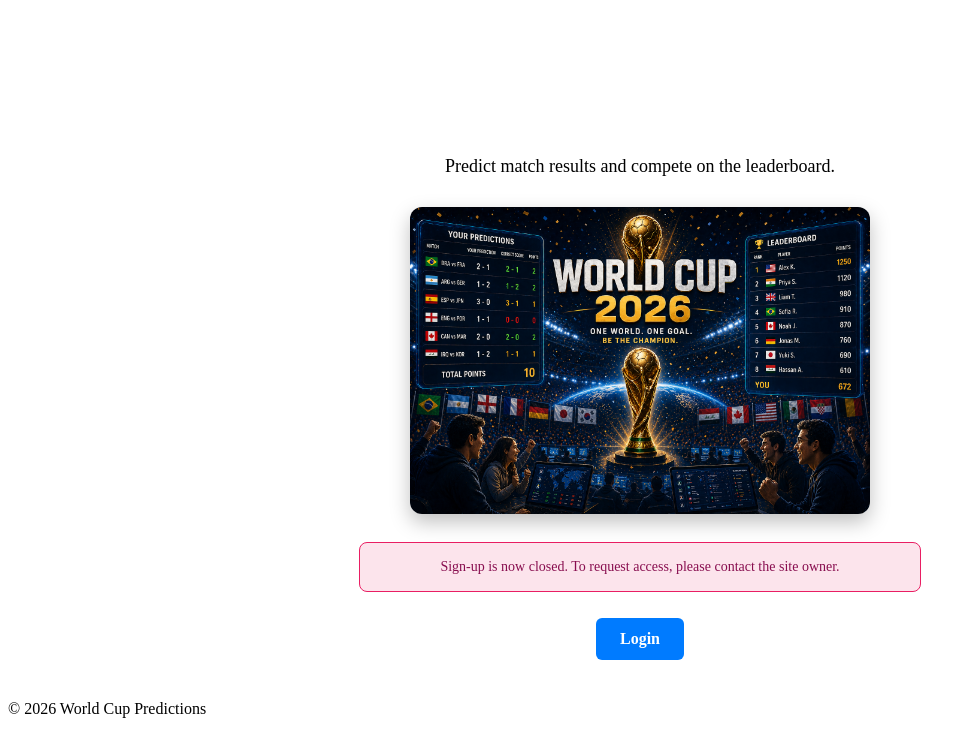
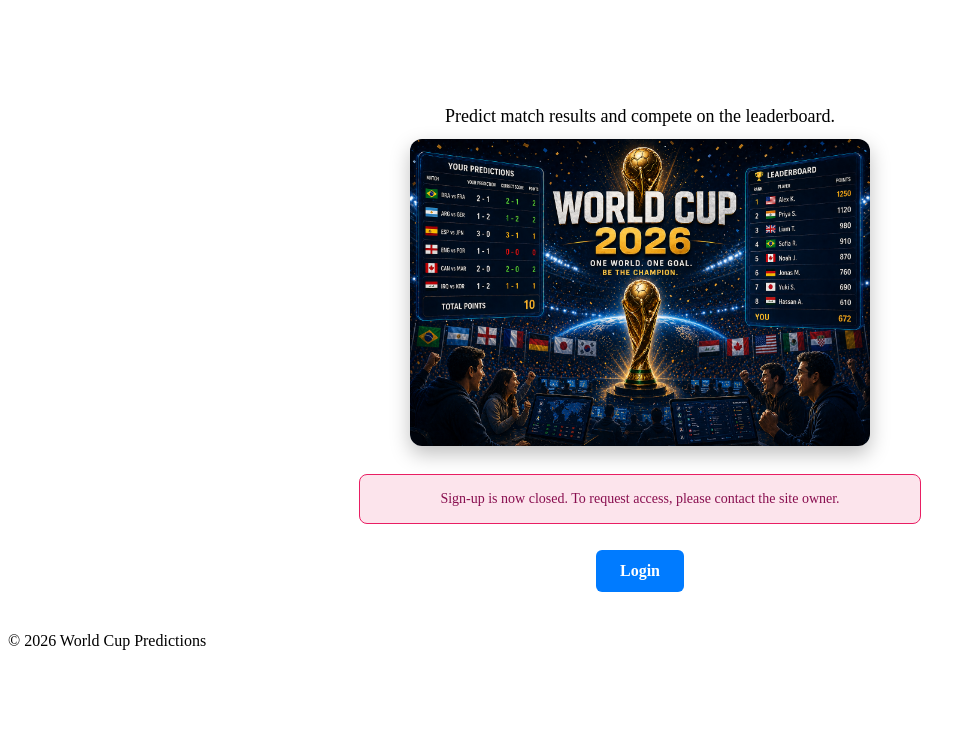
Before and after one commit to jalankmd/world_cup_prediction_website, a Flask app: page / in a window 1280 px wide. Shown: the part 50-800 px from the top of the page, without its empty margins (0-976 px from the left). Run offline with Flask 3, Linux system fonts and the light colour scheme.

Commit message:
reduce top spacing on home page to push content higher
Co-Authored-By: Claude Sonnet 4.6 <noreply@anthropic.com>

```diff
--- a/static/style.css
+++ b/static/style.css
@@ -79,7 +79,7 @@ main {
 
 .home-container {
     text-align: center;
-    margin-top: 80px;
+    margin-top: 20px;
 }
 
 .home-container h1 {
@@ -89,8 +89,8 @@ main {
 
 .subtitle {
     font-size: 18px;
-    color: black;   /* Visible subtitle text */
-    margin-bottom: 30px;
+    color: black;
+    margin-bottom: 12px;
 }
 
 .home-hero-image-wrap {
@@ -1869,7 +1869,7 @@ button:hover {
    Champion Picks (Home Page)
    =========================== */
 .champion-picks-section {
-    margin-top: 32px;
+    margin-top: 16px;
     text-align: center;
 }
 
```
